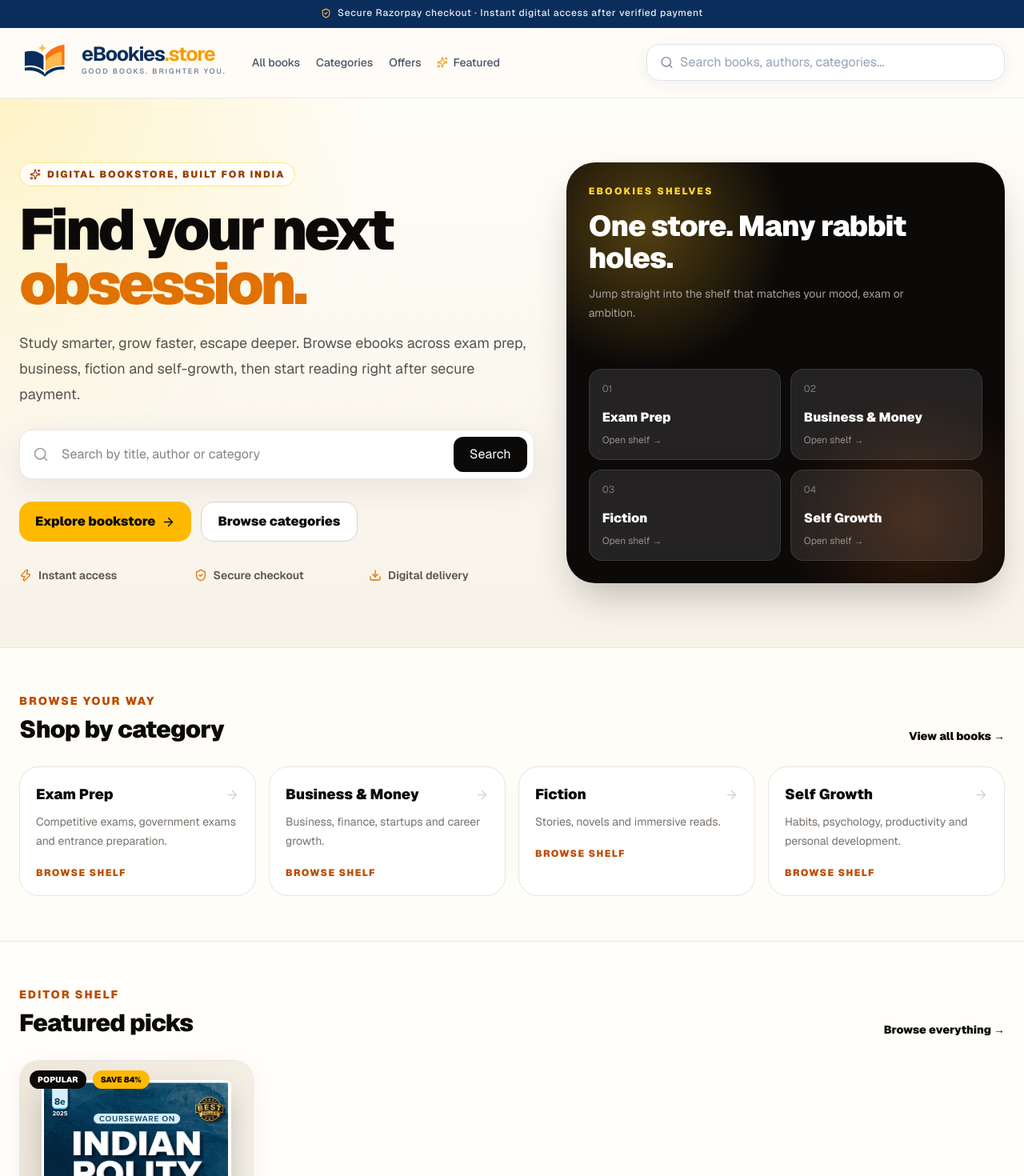
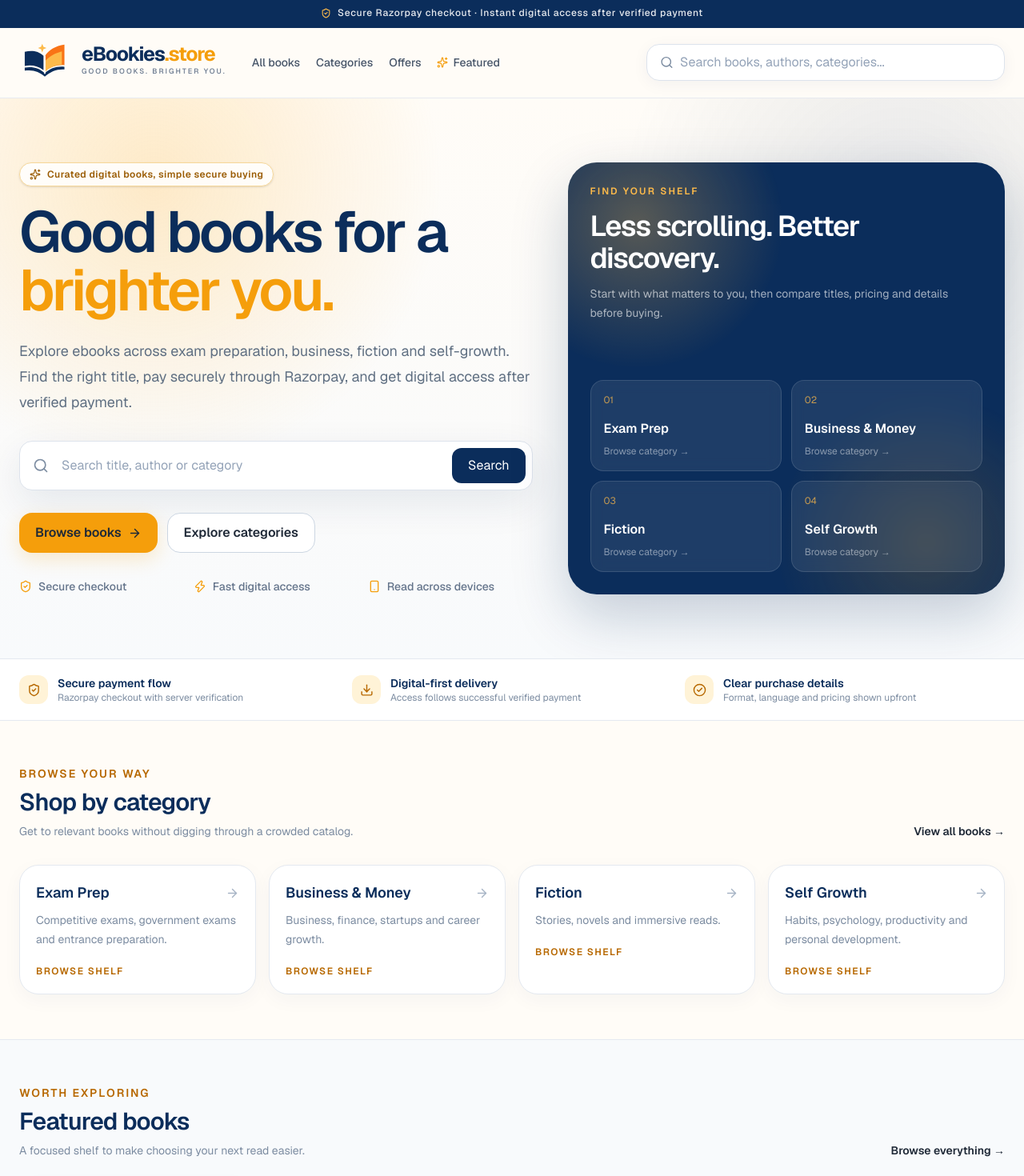
Before and after one commit to abitss/book-launch, a Next.js app: page / in a window 1280 px wide. Shown: the top 1470 px of the page at 80% size. Built offline with nearby package versions, Linux system fonts and the light colour scheme; no server answers.

Commit message:
Upgrade homepage for trust focused conversion design

```diff
--- a/app/page.tsx
+++ b/app/page.tsx
@@ -3,7 +3,7 @@ import StoreNav from "@/components/StoreNav";
 import StoreFooter from "@/components/StoreFooter";
 import BookCard from "@/components/BookCard";
 import { getBooks, getCategories } from "@/lib/catalog";
-import { ArrowRight, BookMarked, Download, Search, ShieldCheck, Sparkles, Zap } from "lucide-react";
+import { ArrowRight, BookMarked, CheckCircle2, Download, Search, ShieldCheck, Smartphone, Sparkles, Zap } from "lucide-react";
 
 export default async function Home() {
   const [books, categories] = await Promise.all([getBooks(), getCategories()]);
@@ -13,73 +13,85 @@ export default async function Home() {
   const newest = books.slice(0, 8);
 
   return (
-    <main className="min-h-screen bg-[#fffdf7] text-stone-950">
+    <main className="min-h-screen bg-[#FFFCF7] text-[#1F2937]">
       <StoreNav />
 
-      <section className="border-b border-stone-200 bg-[radial-gradient(circle_at_top_left,_#fef3c7,_transparent_32%),linear-gradient(180deg,#fffdf7_0%,#f8f3e9_100%)]">
-        <div className="mx-auto grid max-w-7xl gap-10 px-6 py-14 lg:grid-cols-[1.08fr_.92fr] lg:py-20">
+      <section className="overflow-hidden border-b border-[#E4E9F0] bg-[radial-gradient(circle_at_15%_15%,rgba(253,186,74,.28),transparent_29%),radial-gradient(circle_at_88%_20%,rgba(11,45,91,.10),transparent_28%),linear-gradient(180deg,#FFFCF7_0%,#F8FAFC_100%)]">
+        <div className="mx-auto grid max-w-7xl gap-11 px-6 py-14 lg:grid-cols-[1.08fr_.92fr] lg:py-20">
           <div className="flex flex-col justify-center">
-            <div className="mb-5 inline-flex w-fit items-center gap-2 rounded-full border border-amber-200 bg-white/80 px-3 py-1.5 text-xs font-black uppercase tracking-[.16em] text-amber-800"><Sparkles size={14} /> Digital bookstore, built for India</div>
-            <h1 className="max-w-3xl text-5xl font-black leading-[.95] tracking-[-.055em] sm:text-6xl lg:text-7xl">Find your next <span className="text-amber-600">obsession.</span></h1>
-            <p className="mt-6 max-w-2xl text-lg leading-8 text-stone-600">Study smarter, grow faster, escape deeper. Browse ebooks across exam prep, business, fiction and self-growth, then start reading right after secure payment.</p>
+            <div className="mb-5 inline-flex w-fit items-center gap-2 rounded-full border border-[#F6D799] bg-white/85 px-3 py-1.5 text-xs font-semibold tracking-[.04em] text-[#9A5C05] shadow-sm"><Sparkles size={14} /> Curated digital books, simple secure buying</div>
+            <h1 className="max-w-3xl text-5xl font-semibold leading-[1.02] tracking-[-.045em] text-[#0B2D5B] sm:text-6xl lg:text-7xl">Good books for a <span className="text-[#F59E0B]">brighter you.</span></h1>
+            <p className="mt-6 max-w-2xl text-lg leading-8 text-[#5F6F82]">Explore ebooks across exam preparation, business, fiction and self-growth. Find the right title, pay securely through Razorpay, and get digital access after verified payment.</p>
 
-            <form action="/search" className="mt-7 flex max-w-2xl items-center gap-2 rounded-2xl border border-stone-200 bg-white p-2 shadow-[0_12px_40px_rgba(38,31,20,.08)]">
-              <Search size={20} className="ml-2 text-stone-400" />
-              <input name="q" className="min-w-0 flex-1 bg-transparent px-2 py-2.5 text-sm outline-none sm:text-base" placeholder="Search by title, author or category" aria-label="Search bookstore" />
-              <button className="rounded-xl bg-stone-950 px-4 py-2.5 text-sm font-black text-white sm:px-5">Search</button>
+            <form action="/search" className="mt-8 flex max-w-2xl items-center gap-2 rounded-2xl border border-[#DDE3EC] bg-white p-2 shadow-[0_16px_48px_rgba(11,45,91,.09)]">
+              <Search size={20} className="ml-2 text-[#7C8CA1]" />
+              <input name="q" className="min-w-0 flex-1 bg-transparent px-2 py-2.5 text-sm text-[#1F2937] outline-none placeholder:text-[#94A3B8] sm:text-base" placeholder="Search title, author or category" aria-label="Search bookstore" />
+              <button className="rounded-xl bg-[#0B2D5B] px-4 py-2.5 text-sm font-semibold text-white transition hover:bg-[#123E73] sm:px-5">Search</button>
             </form>
 
             <div className="mt-7 flex flex-wrap gap-3">
-              <Link href="/search" className="inline-flex items-center gap-2 rounded-2xl bg-amber-400 px-5 py-3 font-black text-stone-950 transition hover:bg-amber-300">Explore bookstore <ArrowRight size={17} /></Link>
-              <Link href="#categories" className="rounded-2xl border border-stone-300 bg-white px-5 py-3 font-black transition hover:bg-stone-50">Browse categories</Link>
+              <Link href="/search" className="inline-flex items-center gap-2 rounded-2xl bg-[#F59E0B] px-5 py-3 font-semibold text-[#0B2D5B] shadow-[0_8px_24px_rgba(245,158,11,.20)] transition hover:-translate-y-0.5 hover:bg-[#FDBA4A]">Browse books <ArrowRight size={17} /></Link>
+              <Link href="#categories" className="rounded-2xl border border-[#CCD6E2] bg-white px-5 py-3 font-semibold text-[#0B2D5B] transition hover:border-[#9CB4D3] hover:bg-[#F8FAFC]">Explore categories</Link>
             </div>
 
-            <div className="mt-8 grid max-w-2xl grid-cols-1 gap-3 text-sm font-semibold text-stone-600 sm:grid-cols-3">
-              <span className="flex items-center gap-2"><Zap size={16} className="text-amber-600" /> Instant access</span>
-              <span className="flex items-center gap-2"><ShieldCheck size={16} className="text-amber-600" /> Secure checkout</span>
-              <span className="flex items-center gap-2"><Download size={16} className="text-amber-600" /> Digital delivery</span>
+            <div className="mt-8 grid max-w-2xl grid-cols-1 gap-3 text-sm font-medium text-[#64748B] sm:grid-cols-3">
+              <span className="flex items-center gap-2"><ShieldCheck size={16} className="text-[#F59E0B]" /> Secure checkout</span>
+              <span className="flex items-center gap-2"><Zap size={16} className="text-[#F59E0B]" /> Fast digital access</span>
+              <span className="flex items-center gap-2"><Smartphone size={16} className="text-[#F59E0B]" /> Read across devices</span>
             </div>
           </div>
 
-          <div className="relative min-h-[430px] overflow-hidden rounded-[36px] bg-stone-950 p-7 text-white shadow-2xl">
-            <div className="absolute inset-0 opacity-30 [background-image:radial-gradient(circle_at_18%_15%,#fbbf24_0,transparent_28%),radial-gradient(circle_at_80%_85%,#92400e_0,transparent_26%)]" />
+          <div className="relative min-h-[440px] overflow-hidden rounded-[36px] bg-[#0B2D5B] p-7 text-white shadow-[0_28px_70px_rgba(11,45,91,.22)]">
+            <div className="absolute inset-0 opacity-70 [background-image:radial-gradient(circle_at_16%_14%,rgba(253,186,74,.45)_0,transparent_28%),radial-gradient(circle_at_82%_88%,rgba(245,158,11,.25)_0,transparent_29%)]" />
             <div className="relative flex h-full flex-col justify-between">
-              <div><p className="text-xs font-black uppercase tracking-[.18em] text-amber-300">eBookies shelves</p><h2 className="mt-4 max-w-md text-4xl font-black tracking-tight">One store. Many rabbit holes.</h2><p className="mt-3 max-w-md text-sm leading-6 text-stone-400">Jump straight into the shelf that matches your mood, exam or ambition.</p></div>
-              <div className="grid grid-cols-2 gap-3">{categories.slice(0, 4).map((category, index) => <Link href={`/category/${category.slug}`} key={category.id} className="rounded-2xl border border-white/10 bg-white/10 p-4 backdrop-blur transition hover:bg-white/15"><div className="text-xs text-white/40">0{index + 1}</div><div className="mt-4 font-black">{category.name}</div><div className="mt-2 text-xs text-white/50">Open shelf →</div></Link>)}</div>
+              <div>
+                <p className="text-xs font-semibold uppercase tracking-[.18em] text-[#FDBA4A]">Find your shelf</p>
+                <h2 className="mt-4 max-w-md text-4xl font-semibold tracking-[-.035em]">Less scrolling. Better discovery.</h2>
+                <p className="mt-3 max-w-md text-sm leading-6 text-white/62">Start with what matters to you, then compare titles, pricing and details before buying.</p>
+              </div>
+              <div className="grid grid-cols-2 gap-3">{categories.slice(0, 4).map((category, index) => <Link href={`/category/${category.slug}`} key={category.id} className="group rounded-2xl border border-white/12 bg-white/8 p-4 backdrop-blur transition hover:-translate-y-0.5 hover:bg-white/13"><div className="text-xs text-[#FDBA4A]/75">0{index + 1}</div><div className="mt-4 font-semibold text-white">{category.name}</div><div className="mt-2 text-xs text-white/48 transition group-hover:text-white/75">Browse category →</div></Link>)}</div>
             </div>
           </div>
         </div>
       </section>
 
-      <section id="categories" className="mx-auto max-w-7xl px-6 py-14">
-        <div className="mb-7 flex items-end justify-between gap-4"><div><p className="text-sm font-black uppercase tracking-[.14em] text-amber-700">Browse your way</p><h2 className="mt-2 text-3xl font-black tracking-tight">Shop by category</h2></div><Link href="/search" className="hidden text-sm font-black sm:inline">View all books →</Link></div>
-        <div className="grid gap-4 sm:grid-cols-2 lg:grid-cols-4">{categories.map((category) => <Link key={category.id} href={`/category/${category.slug}`} className="group rounded-[24px] border border-stone-200 bg-white p-5 transition hover:-translate-y-1 hover:shadow-lg"><div className="flex items-center justify-between"><div className="text-lg font-black">{category.name}</div><ArrowRight size={17} className="text-stone-300 transition group-hover:translate-x-1 group-hover:text-stone-950" /></div><p className="mt-2 text-sm leading-6 text-stone-500">{category.description || "Explore this shelf"}</p><div className="mt-5 text-xs font-black uppercase tracking-[.12em] text-amber-700">Browse shelf</div></Link>)}</div>
+      <section className="border-b border-[#E4E9F0] bg-white">
+        <div className="mx-auto grid max-w-7xl gap-4 px-6 py-5 sm:grid-cols-3">
+          <div className="flex items-center gap-3"><span className="grid h-9 w-9 shrink-0 place-items-center rounded-xl bg-[#FFF3D7] text-[#B76800]"><ShieldCheck size={17} /></span><div><p className="text-sm font-semibold text-[#0B2D5B]">Secure payment flow</p><p className="text-xs text-[#7C8CA1]">Razorpay checkout with server verification</p></div></div>
+          <div className="flex items-center gap-3"><span className="grid h-9 w-9 shrink-0 place-items-center rounded-xl bg-[#FFF3D7] text-[#B76800]"><Download size={17} /></span><div><p className="text-sm font-semibold text-[#0B2D5B]">Digital-first delivery</p><p className="text-xs text-[#7C8CA1]">Access follows successful verified payment</p></div></div>
+          <div className="flex items-center gap-3"><span className="grid h-9 w-9 shrink-0 place-items-center rounded-xl bg-[#FFF3D7] text-[#B76800]"><CheckCircle2 size={17} /></span><div><p className="text-sm font-semibold text-[#0B2D5B]">Clear purchase details</p><p className="text-xs text-[#7C8CA1]">Format, language and pricing shown upfront</p></div></div>
+        </div>
       </section>
 
-      <section id="featured" className="border-y border-stone-200 bg-white/60">
+      <section id="categories" className="mx-auto max-w-7xl px-6 py-14">
+        <div className="mb-8 flex items-end justify-between gap-4"><div><p className="text-sm font-semibold uppercase tracking-[.14em] text-[#B76800]">Browse your way</p><h2 className="mt-2 text-3xl font-semibold tracking-[-.025em] text-[#0B2D5B]">Shop by category</h2><p className="mt-2 text-sm text-[#7C8CA1]">Get to relevant books without digging through a crowded catalog.</p></div><Link href="/search" className="hidden text-sm font-semibold text-[#0B2D5B] sm:inline">View all books →</Link></div>
+        <div className="grid gap-4 sm:grid-cols-2 lg:grid-cols-4">{categories.map((category) => <Link key={category.id} href={`/category/${category.slug}`} className="group rounded-[24px] border border-[#E4E9F0] bg-white p-5 shadow-[0_7px_24px_rgba(11,45,91,.04)] transition hover:-translate-y-1 hover:border-[#CBD7E5] hover:shadow-[0_18px_44px_rgba(11,45,91,.09)]"><div className="flex items-center justify-between"><div className="text-lg font-semibold text-[#0B2D5B]">{category.name}</div><ArrowRight size={17} className="text-[#A7B4C5] transition group-hover:translate-x-1 group-hover:text-[#F59E0B]" /></div><p className="mt-2 text-sm leading-6 text-[#7C8CA1]">{category.description || "Explore this shelf"}</p><div className="mt-5 text-xs font-semibold uppercase tracking-[.12em] text-[#B76800]">Browse shelf</div></Link>)}</div>
+      </section>
+
+      <section id="featured" className="border-y border-[#E4E9F0] bg-[#F8FAFC]">
         <div className="mx-auto max-w-7xl px-6 py-14">
-          <div className="mb-7 flex items-end justify-between gap-4"><div><p className="text-sm font-black uppercase tracking-[.14em] text-amber-700">Editor shelf</p><h2 className="mt-2 text-3xl font-black tracking-tight">Featured picks</h2></div><Link href="/search" className="hidden text-sm font-black sm:inline">Browse everything →</Link></div>
-          {shelf.length ? <div className="grid gap-5 sm:grid-cols-2 lg:grid-cols-4">{shelf.map((book) => <BookCard key={book.id} book={book} />)}</div> : <div className="rounded-3xl border border-dashed border-stone-300 bg-white p-12 text-center text-stone-500">New titles are being prepared for this shelf.</div>}
+          <div className="mb-8 flex items-end justify-between gap-4"><div><p className="text-sm font-semibold uppercase tracking-[.14em] text-[#B76800]">Worth exploring</p><h2 className="mt-2 text-3xl font-semibold tracking-[-.025em] text-[#0B2D5B]">Featured books</h2><p className="mt-2 text-sm text-[#7C8CA1]">A focused shelf to make choosing your next read easier.</p></div><Link href="/search" className="hidden text-sm font-semibold text-[#0B2D5B] sm:inline">Browse everything →</Link></div>
+          {shelf.length ? <div className="grid gap-5 sm:grid-cols-2 lg:grid-cols-4">{shelf.map((book) => <BookCard key={book.id} book={book} />)}</div> : <div className="rounded-3xl border border-dashed border-[#CBD5E1] bg-white p-12 text-center text-[#7C8CA1]">New titles are being prepared for this shelf.</div>}
         </div>
       </section>
 
       <section id="deals" className="mx-auto max-w-7xl px-6 py-14">
-        <div className="rounded-[32px] bg-amber-300 p-7 sm:p-9">
-          <div className="flex flex-col justify-between gap-6 lg:flex-row lg:items-end"><div><p className="text-xs font-black uppercase tracking-[.18em] text-amber-950/60">Smart buys</p><h2 className="mt-2 text-3xl font-black tracking-tight">Deals worth bookmarking</h2><p className="mt-2 max-w-xl text-sm leading-6 text-amber-950/70">Discounted digital editions currently available in the catalog.</p></div><Link href="/search" className="inline-flex w-fit items-center gap-2 rounded-2xl bg-stone-950 px-5 py-3 text-sm font-black text-white">See all titles <ArrowRight size={16} /></Link></div>
-          <div className="mt-8">{deals.length ? <div className="grid gap-5 sm:grid-cols-2 lg:grid-cols-4">{deals.slice(0, 4).map((book) => <BookCard key={book.id} book={book} />)}</div> : <div className="rounded-2xl bg-white/50 p-6 text-sm font-semibold text-amber-950/70">Fresh deals will appear here automatically whenever a title has a discounted price.</div>}</div>
+        <div className="rounded-[32px] border border-[#F5DCA7] bg-[linear-gradient(135deg,#FFF4D8_0%,#FFF9EC_100%)] p-7 sm:p-9">
+          <div className="flex flex-col justify-between gap-6 lg:flex-row lg:items-end"><div><p className="text-xs font-semibold uppercase tracking-[.18em] text-[#A86106]">Good value</p><h2 className="mt-2 text-3xl font-semibold tracking-[-.025em] text-[#0B2D5B]">Current offers</h2><p className="mt-2 max-w-xl text-sm leading-6 text-[#7C6646]">Discounted digital editions currently available in the catalog. No fake countdowns, just the price shown.</p></div><Link href="/search" className="inline-flex w-fit items-center gap-2 rounded-2xl bg-[#0B2D5B] px-5 py-3 text-sm font-semibold text-white transition hover:bg-[#123E73]">See all titles <ArrowRight size={16} /></Link></div>
+          <div className="mt-8">{deals.length ? <div className="grid gap-5 sm:grid-cols-2 lg:grid-cols-4">{deals.slice(0, 4).map((book) => <BookCard key={book.id} book={book} />)}</div> : <div className="rounded-2xl bg-white/70 p-6 text-sm font-medium text-[#7C6646]">Fresh offers will appear here automatically whenever a title has a discounted price.</div>}</div>
         </div>
       </section>
 
       <section className="mx-auto max-w-7xl px-6 py-6">
-        <div className="mb-7"><p className="text-sm font-black uppercase tracking-[.14em] text-amber-700">Keep browsing</p><h2 className="mt-2 text-3xl font-black tracking-tight">More from the catalog</h2></div>
+        <div className="mb-8"><p className="text-sm font-semibold uppercase tracking-[.14em] text-[#B76800]">Keep browsing</p><h2 className="mt-2 text-3xl font-semibold tracking-[-.025em] text-[#0B2D5B]">More from the catalog</h2></div>
         {newest.length ? <div className="grid gap-5 sm:grid-cols-2 lg:grid-cols-4">{newest.map((book) => <BookCard key={book.id} book={book} />)}</div> : null}
       </section>
 
       <section className="mx-auto max-w-7xl px-6 py-16">
-        <div className="grid gap-4 rounded-[32px] border border-stone-200 bg-white p-7 sm:grid-cols-3 sm:p-9">
-          <div className="flex gap-3"><span className="grid h-10 w-10 shrink-0 place-items-center rounded-xl bg-amber-100 text-amber-800"><BookMarked size={18} /></span><div><h3 className="font-black">Curated shelves</h3><p className="mt-1 text-sm leading-6 text-stone-500">Organized by category so discovery stays simple.</p></div></div>
-          <div className="flex gap-3"><span className="grid h-10 w-10 shrink-0 place-items-center rounded-xl bg-amber-100 text-amber-800"><ShieldCheck size={18} /></span><div><h3 className="font-black">Protected checkout</h3><p className="mt-1 text-sm leading-6 text-stone-500">Payments are verified server-side before fulfillment.</p></div></div>
-          <div className="flex gap-3"><span className="grid h-10 w-10 shrink-0 place-items-center rounded-xl bg-amber-100 text-amber-800"><Download size={18} /></span><div><h3 className="font-black">Digital-first delivery</h3><p className="mt-1 text-sm leading-6 text-stone-500">Get access quickly after a successful verified payment.</p></div></div>
+        <div className="grid gap-5 rounded-[32px] border border-[#E4E9F0] bg-white p-7 shadow-[0_18px_55px_rgba(11,45,91,.06)] sm:grid-cols-3 sm:p-9">
+          <div className="flex gap-3"><span className="grid h-10 w-10 shrink-0 place-items-center rounded-xl bg-[#FFF3D7] text-[#B76800]"><BookMarked size={18} /></span><div><h3 className="font-semibold text-[#0B2D5B]">Easy discovery</h3><p className="mt-1 text-sm leading-6 text-[#7C8CA1]">Categories and related titles keep browsing simple.</p></div></div>
+          <div className="flex gap-3"><span className="grid h-10 w-10 shrink-0 place-items-center rounded-xl bg-[#FFF3D7] text-[#B76800]"><ShieldCheck size={18} /></span><div><h3 className="font-semibold text-[#0B2D5B]">Protected checkout</h3><p className="mt-1 text-sm leading-6 text-[#7C8CA1]">Payments are verified server-side before fulfillment.</p></div></div>
+          <div className="flex gap-3"><span className="grid h-10 w-10 shrink-0 place-items-center rounded-xl bg-[#FFF3D7] text-[#B76800]"><Download size={18} /></span><div><h3 className="font-semibold text-[#0B2D5B]">Transparent delivery</h3><p className="mt-1 text-sm leading-6 text-[#7C8CA1]">Digital access is tied to successful verified payment.</p></div></div>
         </div>
       </section>
 
```
